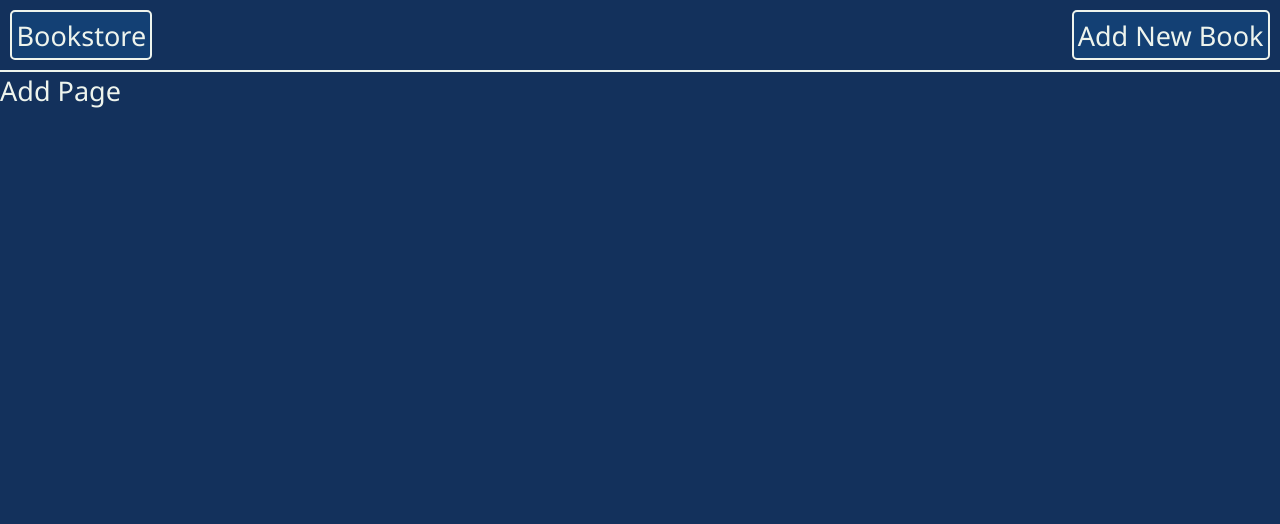
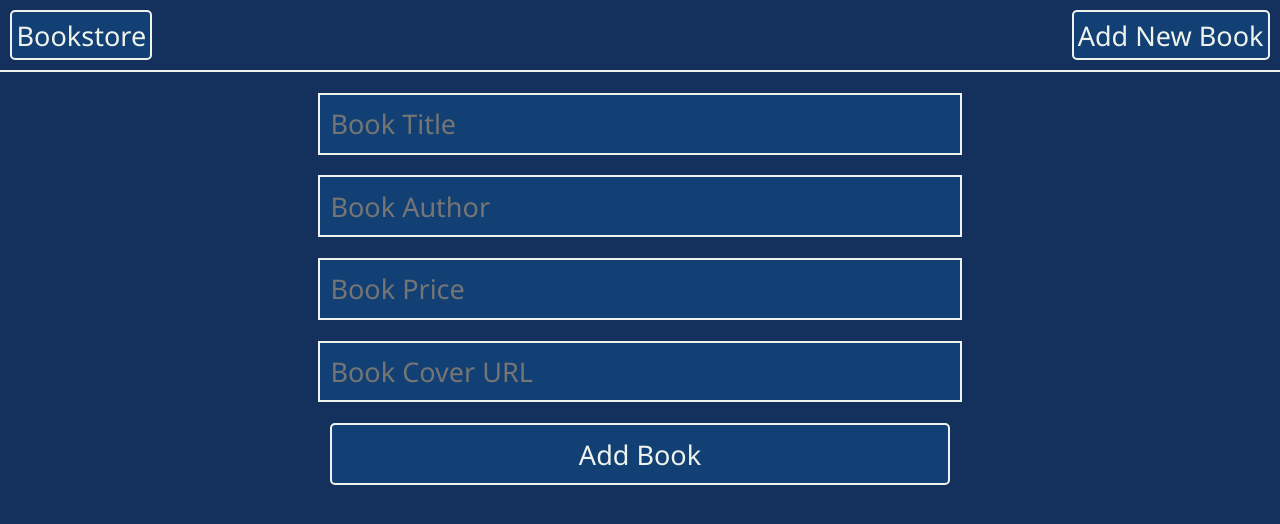
Before and after one commit to Rabeea-Safadi/bookstore-frontend, a React (Vite) app: page /add in a window 1280 px wide. Shown: the top 524 px of the page. Built offline with nearby package versions, Linux system fonts and the light colour scheme.

Commit message:
add book page added + styled

```diff
--- /dev/null
+++ b/src/pages/AddPage/AddPage.module.css
@@ -0,0 +1,46 @@
+.book-form {
+  display: flex;
+  flex-flow: column nowrap;
+
+  justify-content: center;
+  align-items: center;
+
+  gap: 1rem;
+  margin: 1rem;
+}
+
+.book {
+  background-color: #134074;
+  color: #eef4ed;
+  border: 2px solid;
+
+  font-weight: 500;
+
+  width: 50%;
+  padding: 0.5rem;
+}
+
+.book[type='text']:focus,
+.book[type='number']:focus,
+.book[type='url']:focus {
+  background-color: #0b2545;
+  outline: 0 solid transparent;
+  border: 2px solid #8da9c4;
+}
+
+.book[type='submit'] {
+  border-radius: 5px;
+}
+
+.book[type='submit']:hover {
+  background-color: #eef4ed;
+  color: #8da9c4;
+  cursor: pointer;
+
+  filter: drop-shadow(0 0 0.2rem #eef4ed);
+}
+
+.book[type='submit']:active {
+  background-color: #0b2545;
+  color: #eef4ed;
+}
--- a/src/pages/AddPage/AddPage.tsx
+++ b/src/pages/AddPage/AddPage.tsx
@@ -1,5 +1,15 @@
+import styles from './AddPage.module.css';
+
 const AddPage = () => {
-  return <div>Add Page</div>;
+  return (
+    <form className={styles['book-form']}>
+      <input className={styles.book} type="text" placeholder="Book Title" minLength={3} maxLength={25} required />
+      <input className={styles.book} type="text" placeholder="Book Author" minLength={3} maxLength={25} required />
+      <input className={styles.book} type="number" placeholder="Book Price" min={1} max={1000} required />
+      <input className={styles.book} type="url" placeholder="Book Cover URL" required />
+      <input className={styles.book} type="submit" value="Add Book" />
+    </form>
+  );
 };
 
 export default AddPage;
```
